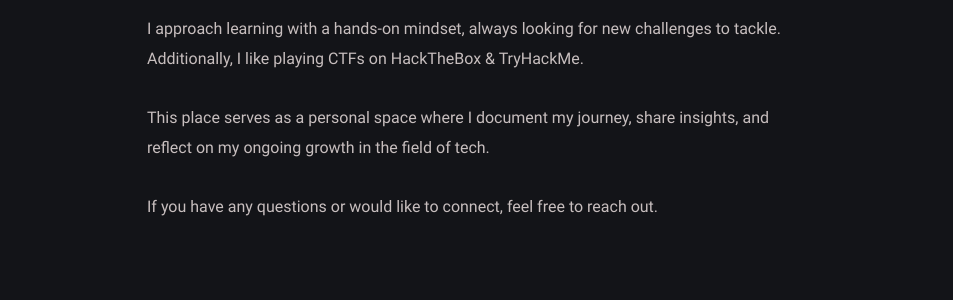
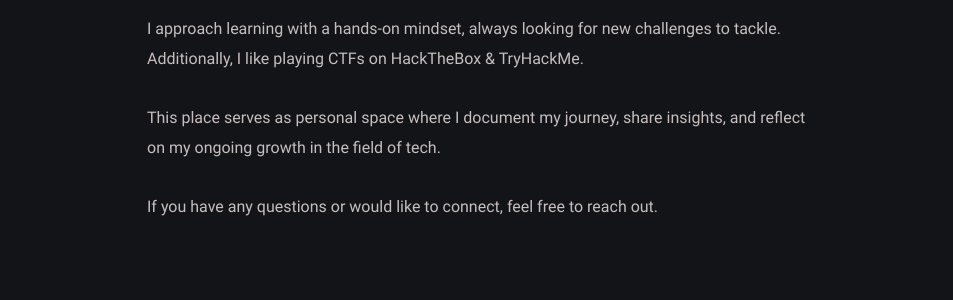
Before and after one commit to dinjik/dinjik.github.io, a Jekyll site: the page built from whoami.md, in a window 1280 px wide. Shown: the part 406-706 px from the top of the page, without its empty margins (163-1116 px from the left). Built offline with Jekyll 4.4.1, drawn with Linux system fonts in a browser that asks for light colours.

```diff
--- a/whoami.md
+++ b/whoami.md
@@ -9,6 +9,6 @@ Hello, I’m **dinjik**, a lifelong learner and technology enthusiast based in T
 
 I approach learning with a hands-on mindset, always looking for new challenges to tackle. Additionally, I like playing CTFs on HackTheBox & TryHackMe.
 
-This place serves as a personal space where I document my journey, share insights, and reflect on my ongoing growth in the field of tech.
+This place serves as personal space where I document my journey, share insights, and reflect on my ongoing growth in the field of tech.
 
 If you have any questions or would like to connect, feel free to reach out.
```
